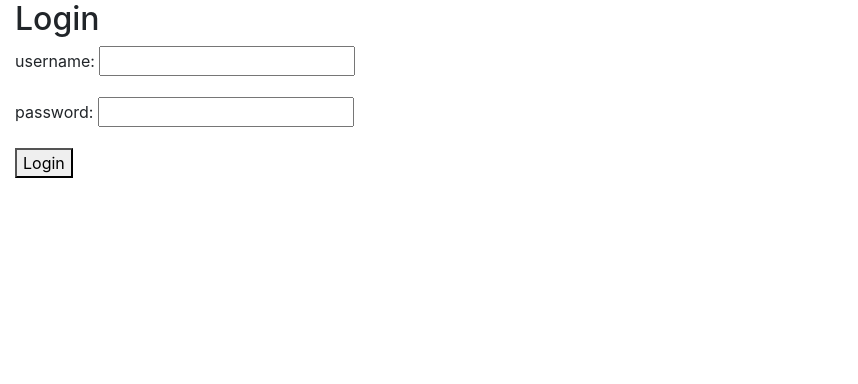
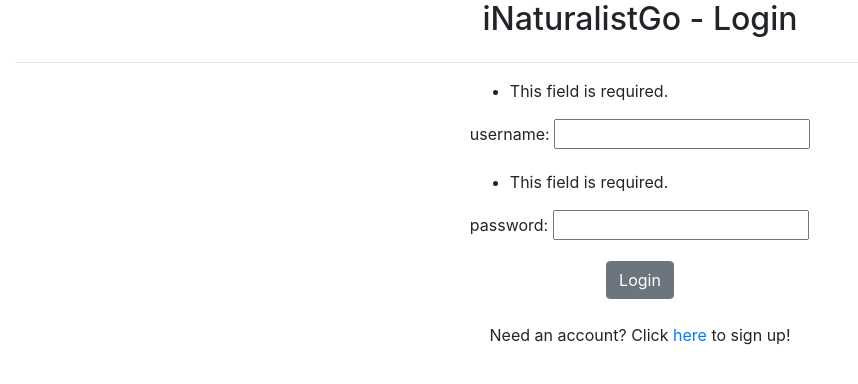
Before and after one commit to Shay-yes/iNaturalistGo, a Django app: page /login/ in a window 1280 px wide. Shown: the top 384 px of the page, without its empty margins (0-858 px from the left). Run offline with Django 3.2, Linux system fonts and the light colour scheme.

Commit message:
Set up dynamic homepage, made minor login page adjustments

```diff
--- a/Templates/home/user_home.html
+++ b/Templates/home/user_home.html
@@ -7,7 +7,7 @@
   <div class="row justify-content-center">
     <div class ="col-sm-12">
       <h3 class="text-center"> Welcome to iNaturalistGo </h3>
-      <p class="text-center"> [User avatar/username will go here]</p>
+      <p class="text-center"> Current user: {{user.username}} </p>
     </div>
   </div>
   <div class = "row justify-content-center">
@@ -16,7 +16,7 @@
       <button type="button" class="btn btn-secondary mb-1"> Battle </button>
       <button type="button" class="btn btn-secondary mb-1"> Player Stats </button>
       <button type="button" class="btn btn-secondary mb-1"> Account Management </button>
-      <button type="button" class="btn btn-secondary mb-1"> Sign Out</button>
+      <button type="button" onclick="location.href='../logout'" class="btn btn-secondary mb-1"> Sign Out </button>
     </div>
   </div>
 </div>
--- a/Templates/users/login.html
+++ b/Templates/users/login.html
@@ -3,10 +3,22 @@
 {% block title %}Login{% endblock %}
 
 {% block content %}
-  <h2>Login</h2>
-  <form method="post">
-    {% csrf_token %}
-    {{ form.as_p }}
-    <button type="submit">Login</button>
-  </form>
+<div class="row justify-content-center">
+  <h2> iNaturalistGo - Login </h2>
+</div>
+<hr>
+<div class="row justify-content-center">
+    <form method="post">
+      {% csrf_token %}
+      {{ form.as_p }}
+      <div class="row justify-content-center">
+        <button class="btn btn-secondary" type="submit">Login</button>
+      </div>
+    </form>
+  </div>
+  <br>
+  <div class="row justify-content-center">
+    <p> Need an account? Click <a href="../register"> here </a> to sign up! </p>
+  </div>
+</div>
 {% endblock %}
--- a/iNaturalist_447/urls.py
+++ b/iNaturalist_447/urls.py
@@ -23,6 +23,7 @@ urlpatterns = [
     path('', views.home, name='home'),
     path('admin/', admin.site.urls),
     path('register/', user_views.register, name='register'),
-    path('login/', user_views.login, name='login', ),
+    path('login/', user_views.login, name='login'),
+	path('logout/', user_views.logout, name='logout'),
     path('accounts/', include('allauth.urls')),
 ]
--- a/iNaturalist_447/views.py
+++ b/iNaturalist_447/views.py
@@ -19,4 +19,4 @@ def home(request):
     if request.user.is_authenticated:
         return render(request, 'home/user_home.html')
     else:
-        return render(request, 'home/home.html')
+        return render(request, 'home/home_backup.html')
--- a/requirements.txt
+++ b/requirements.txt
@@ -8,3 +8,4 @@ pytz==2020.1
 sqlparse==0.4.1
 wheel==0.35.1
 whitenoise==5.2.0
+django-allauth==0.43.0
--- a/users/forms.py
+++ b/users/forms.py
@@ -15,7 +15,7 @@ class UserRegisterForm(UserCreationForm):
 # form for user to login
 class UserLoginForm(forms.Form):
     user_name = forms.CharField(label='username', max_length=100)
-    pass_word = forms.CharField(label='password', max_length=100)
+    pass_word = forms.CharField(label='password', max_length=100, widget=forms.PasswordInput)
 
     class Meta:
         model = User
--- a/users/views.py
+++ b/users/views.py
@@ -1,7 +1,9 @@
 from django.shortcuts import render, redirect
 from django.contrib import messages
+from django.contrib.auth import authenticate
+from django.contrib.auth import logout as auth_logout
+from django.contrib.auth import login as auth_login
 from .forms import UserRegisterForm, UserLoginForm
-
 
 # user register page
 def register(request):
@@ -19,5 +21,22 @@ def register(request):
 
 # user login page
 def login(request):
-    form = UserLoginForm()
+    form = UserLoginForm(request.POST)
+    if form.is_valid():
+        username = form.cleaned_data.get('user_name')
+        password = form.cleaned_data.get('pass_word')
+        user = authenticate(request, username=username, password=password)
+        if user is not None:
+            messages.success(request, "User authenticated. Welcome!")
+            auth_login(request, user)
+            return redirect('home')
+        else:
+            messages.warning(request, "Authentication failed. Please try again.")
+            return render(request, 'users/login.html', {'form': form})
     return render(request, 'users/login.html', {'form': form})
+
+# view allowing user to log out
+def logout(request):
+    auth_logout(request)
+    messages.success(request, "You have been successfully logged out.")
+    return redirect('home')
```
Also changed, not shown: iNaturalist_447/Tests/test_views.py (+19 -2 lines), users/Tests/test_forms.py (+4 -4 lines).
